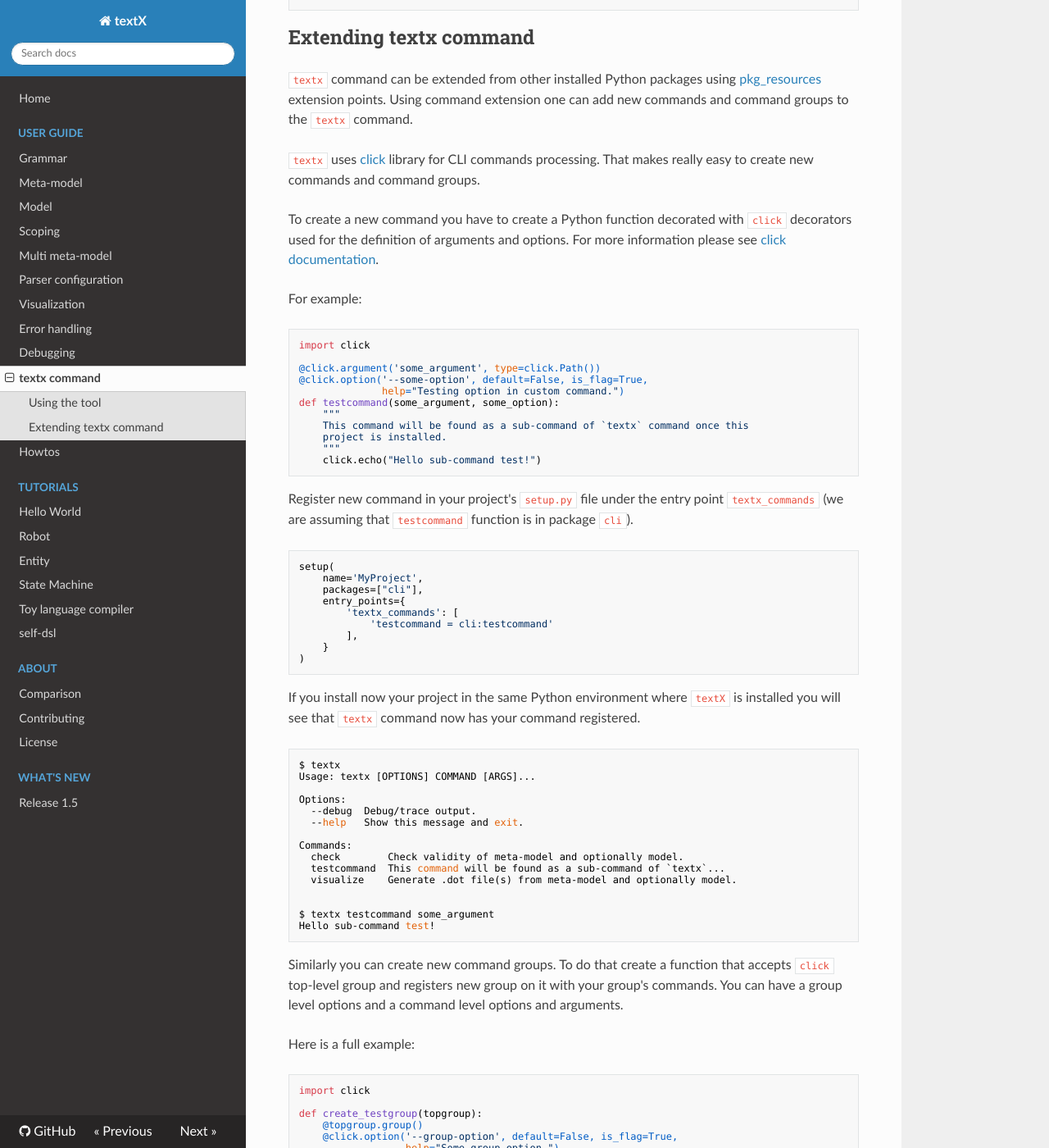
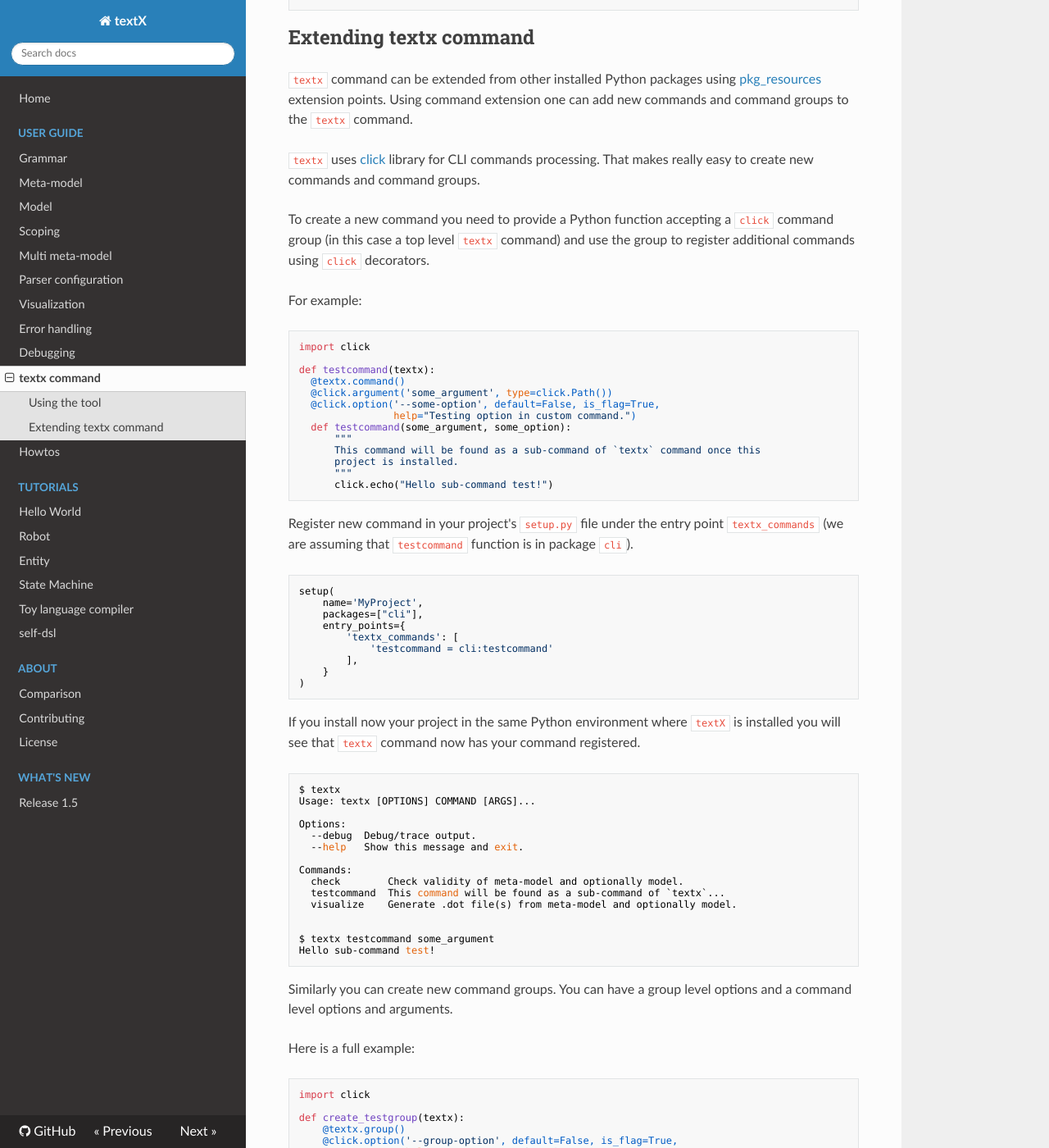
Before and after one commit to textX/textX, an MkDocs documentation site: the page built from docs/textx_command.md, in a window 1280 px wide and 1400 px high, scrolled down 1820 px. Shown: the whole window at 82% size. Built offline with MkDocs 1.6.1, drawn with Linux system fonts in a browser that asks for light colours; nearby versions of some CDN libraries; comment, search, counter and statistics services are not loaded; some of the changed text lies outside the part shown.

Commit message:
Rework textX CLI extensibility to be simpler and more flexible
Now you should register a Python function that accepts the top-level `textx`
command group and use that to register additional commands using `click`
decorators. In this way we use the same mechanism for both a plain command and
command group registration. In addition it is now possible to provide additional
parameters to `click` command parser which will be useful in advanced textX
commands.

````diff
--- a/docs/textx_command.md
+++ b/docs/textx_command.md
@@ -121,25 +121,26 @@
 `textx` uses [click](https://github.com/pallets/click/) library for CLI commands
 processing. That makes really easy to create new commands and command groups.
 
-To create a new command you have to create a Python function decorated with
-`click` decorators used for the definition of arguments and options. For more
-information please see [click
-documentation](https://click.palletsprojects.com/en/7.x/).
+To create a new command you need to provide a Python function accepting a
+`click` command group (in this case a top level `textx` command) and use the
+group to register additional commands using `click` decorators.
 
 For example:
 
 ```python
 import click
 
-@click.argument('some_argument', type=click.Path())
-@click.option('--some-option', default=False, is_flag=True,
-              help="Testing option in custom command.")
-def testcommand(some_argument, some_option):
-    """
-    This command will be found as a sub-command of `textx` command once this
-    project is installed.
-    """
-    click.echo("Hello sub-command test!")
+def testcommand(textx):
+  @textx.command()
+  @click.argument('some_argument', type=click.Path())
+  @click.option('--some-option', default=False, is_flag=True,
+                help="Testing option in custom command.")
+  def testcommand(some_argument, some_option):
+      """
+      This command will be found as a sub-command of `textx` command once this
+      project is installed.
+      """
+      click.echo("Hello sub-command test!")
 ```
 
 Register new command in your project's `setup.py` file under the entry point
@@ -179,18 +180,16 @@
 Hello sub-command test!
 ```
 
-Similarly you can create new command groups. To do that create a function that
-accepts `click` top-level group and registers new group on it with your group's
-commands. You can have a group level options and a command level options and
-arguments.
+Similarly you can create new command groups. You can have a group level options
+and a command level options and arguments.
 
 Here is a full example:
 
 ```python
 import click
 
-def create_testgroup(topgroup):
-    @topgroup.group()
+def create_testgroup(textx):
+    @textx.group()
     @click.option('--group-option', default=False, is_flag=True,
                   help="Some group option.")
     def testgroup(group_option):
````
Also changed, not shown: other parts of docs/textx_command.md (+6 -2 lines), 7 other files.
